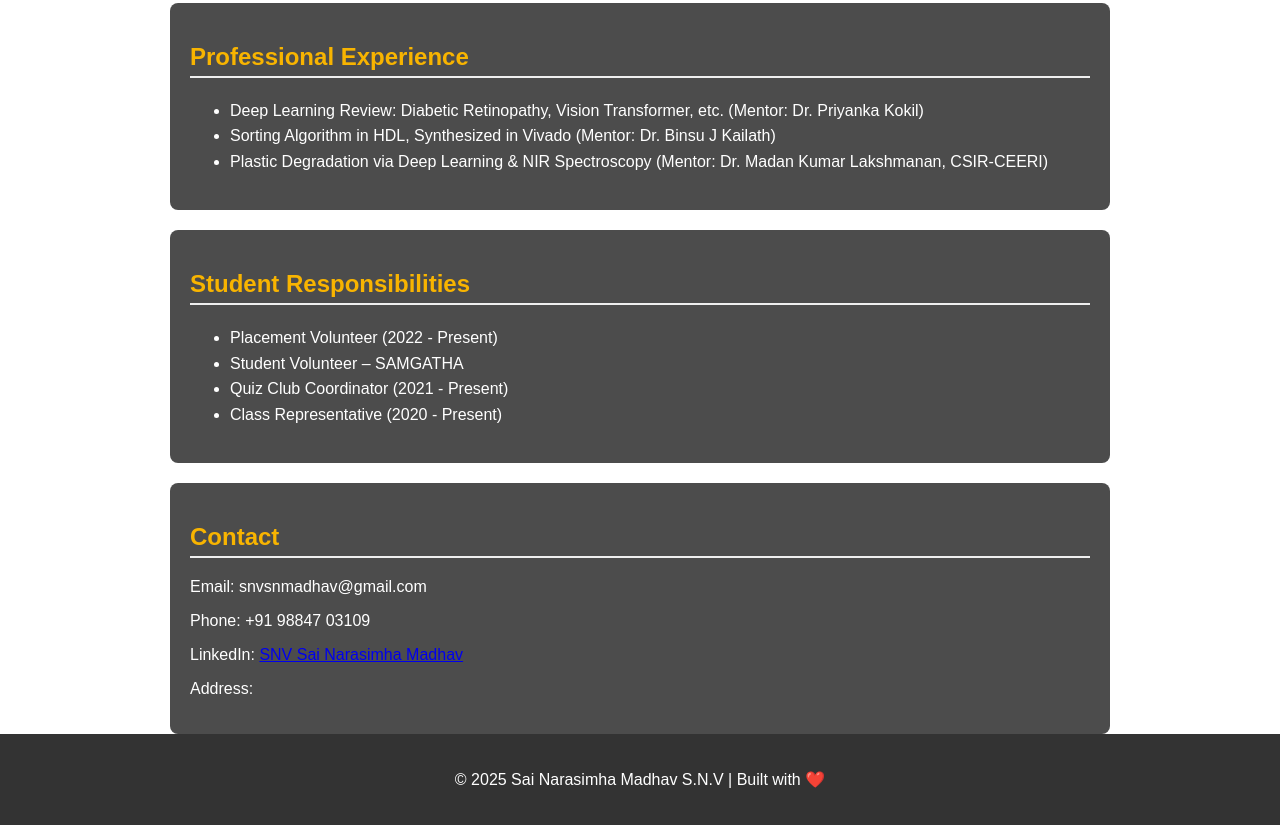
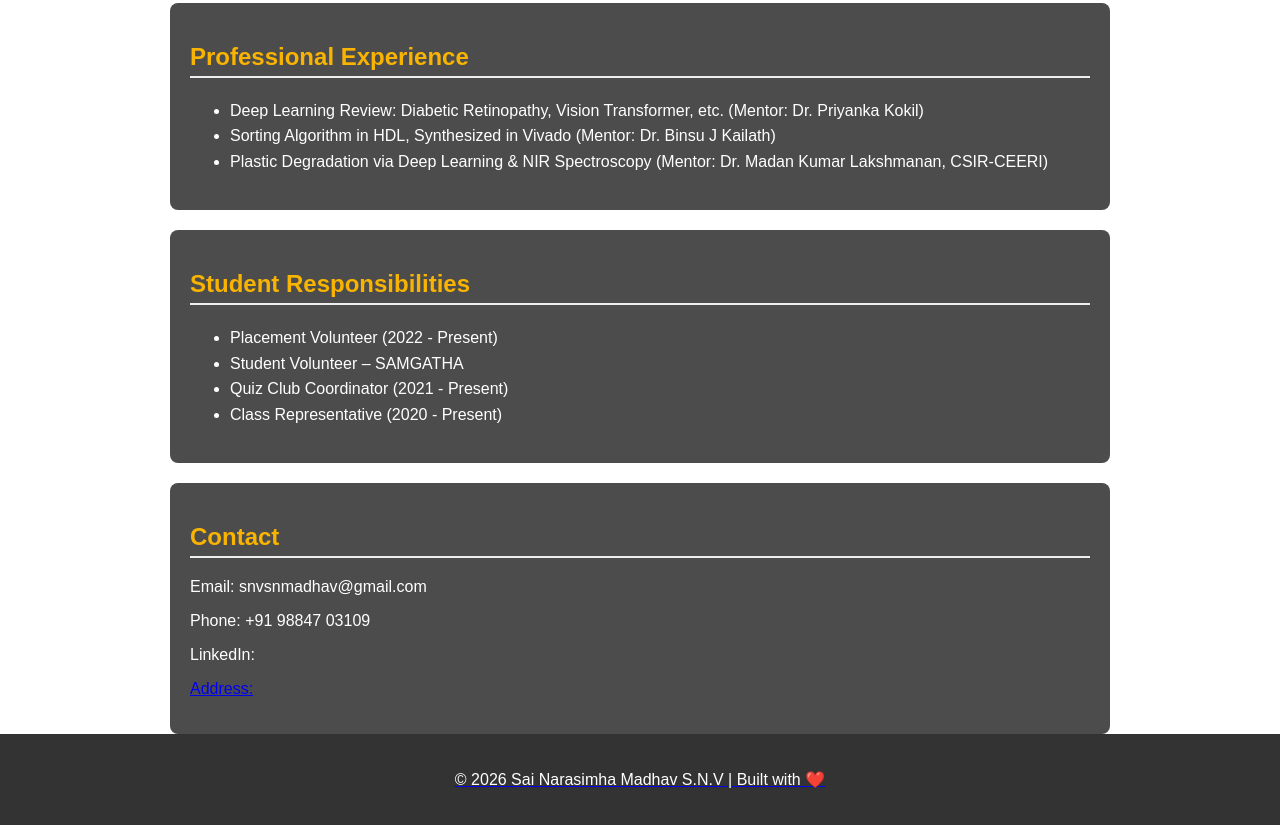
Before and after one commit to snvsnmadhav/sai-narasimha-madhav-portfolio, a plain HTML site: page index.html in a window 1280 px wide. Shown: the part 1641-2466 px from the top of the page. Drawn offline with Linux system fonts and the light colour scheme.

Commit message:
Update index.html

```diff
--- a/index.html
+++ b/index.html
@@ -115,12 +115,12 @@
     <h2>Contact</h2>
     <p>Email: snvsnmadhav@gmail.com</p>
     <p>Phone: +91 98847 03109</p>
-    <p>LinkedIn: <a href="https://in.linkedin.com/in/sai-narasimha-madhav-s-n-v-886b56216" target="_blank">SNV Sai Narasimha Madhav</a></p>
+    <p>LinkedIn: <a href=</a></p>
     <p>Address: </p>
   </section>
 
   <footer>
-    <p>&copy; 2025 Sai Narasimha Madhav S.N.V | Built with ❤️</p>
+    <p>&copy; 2026 Sai Narasimha Madhav S.N.V | Built with ❤️</p>
   </footer>
 </body>
 </html>
```
